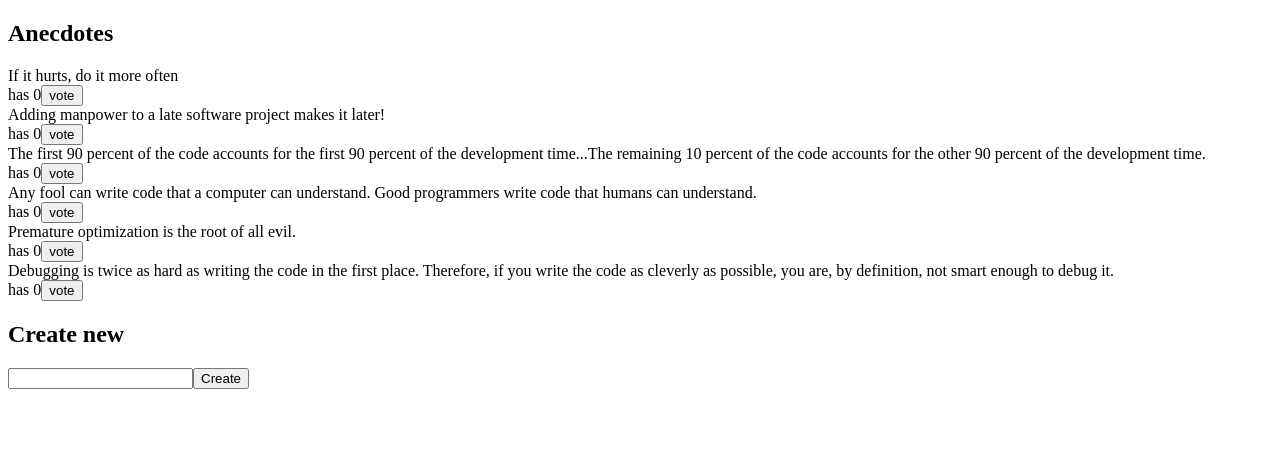
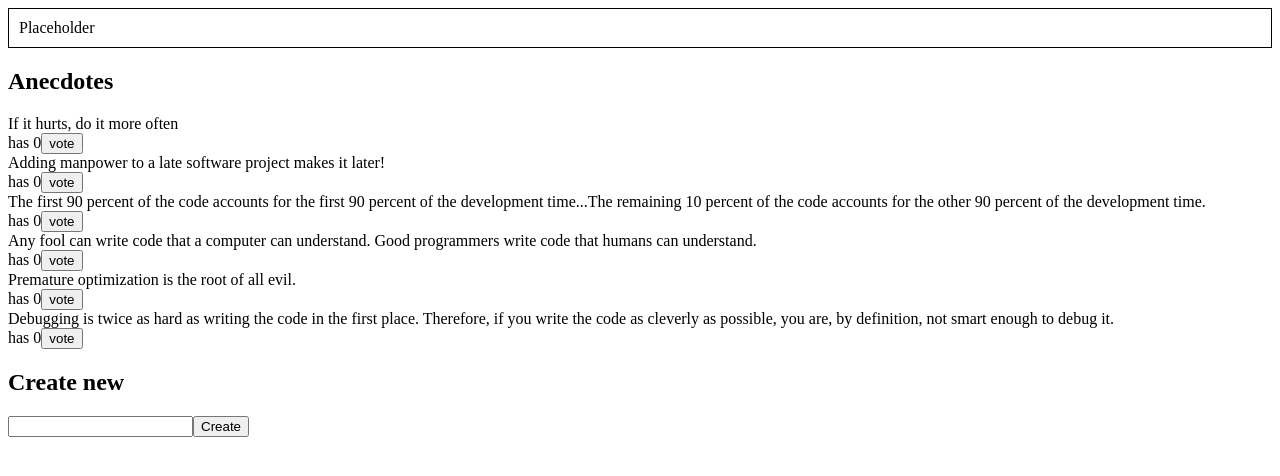
Before and after one commit to eerojala/Anecdote-application, a React (Create React App) app: page / in a window 1280 px wide. Shown: the top 476 px of the page. Built offline with nearby package versions, Linux system fonts and the light colour scheme.

Commit message:
6.3 done

```diff
--- a/src/App.js
+++ b/src/App.js
@@ -1,4 +1,5 @@
 import React from 'react';
+import Notification from './components/Notification'
 import AnecdoteList from './components/AnecdoteList'
 import AnecdoteForm from './components/AnecdoteForm'
 
@@ -6,6 +7,7 @@ class App extends React.Component {
   render() {
     return (
       <div>
+        <Notification  store={this.props.store} />
         <AnecdoteList store={this.props.store} />
         <AnecdoteForm store={this.props.store} />
       </div>
--- a/src/components/AnecdoteList.js
+++ b/src/components/AnecdoteList.js
@@ -6,7 +6,7 @@ class AnecdoteList extends React.Component {
     vote = (id) => () => { this.props.store.dispatch(vote(id)) }
 
     render() {
-        const anecdotes = this.props.store.getState()
+        const anecdotes = this.props.store.getState().anecdotes
         anecdotes.sort( (a, b) => { return b.votes - a.votes } )
 
         return(
--- /dev/null
+++ b/src/components/Notification.js
@@ -0,0 +1,19 @@
+import React from 'react'
+
+class Notification extends React.Component {
+    render() {
+        const style = {
+            border: 'solid',
+            padding: 10,
+            borderWidth: 1
+        }
+
+        return (
+            <div style={style}>
+                {this.props.store.getState().notification}
+            </div>
+        )
+    }
+}
+
+export default Notification
--- a/src/index.js
+++ b/src/index.js
@@ -1,16 +1,22 @@
 import React from 'react';
 import ReactDOM from 'react-dom';
-import { createStore } from 'redux'
+import { createStore, combineReducers } from 'redux'
 import App from './App';
 import anecdoteReducer from './reducers/anecdoteReducer'
+import notificationReducer from './reducers/notificationReducer'
 
-const store = createStore(anecdoteReducer)
+const reducer = combineReducers({
+    anecdotes: anecdoteReducer,
+    notification: notificationReducer
+})
+
+const store = createStore(reducer)
 
 const render = () => {
-  ReactDOM.render(
-    <App store={store} />,
-    document.getElementById('root')
-  )
+    ReactDOM.render(
+        <App store={store} />,
+        document.getElementById('root')
+    )
 }
 
 render()
--- a/src/reducers/anecdoteReducer.js
+++ b/src/reducers/anecdoteReducer.js
@@ -19,7 +19,7 @@ const asObject = (anecdote) => {
 
 const initialState = anecdotesAtStart.map(asObject)
 
-const reducer = (state = initialState, action) => {
+const anecdoteReducer = (state = initialState, action) => {
     switch (action.type) {
         case 'VOTE':
             const id = action.data.id
@@ -52,4 +52,4 @@ export const anecdoteCreation = (content) => {
       }
   }
 
-export default reducer
+export default anecdoteReducer
--- /dev/null
+++ b/src/reducers/notificationReducer.js
@@ -0,0 +1,17 @@
+const notificationReducer = (state = 'Placeholder', action) => {
+    switch(action.type) {
+        case 'SET_NOTIFICATION':
+            return action.notification
+        default:
+            return state
+    }
+}
+
+export const voteNotification = (id) => {
+    return {
+        type: 'SET_NOTIFICATION',
+        notification: 'VOTED'
+    }
+}
+
+export default notificationReducer
```
